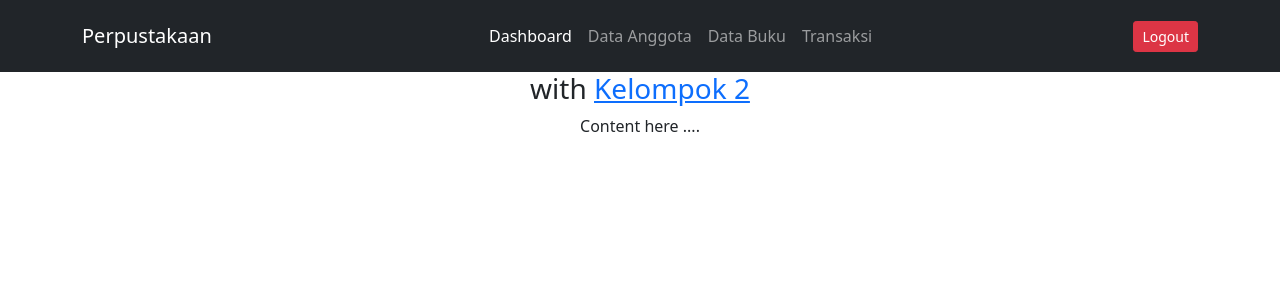
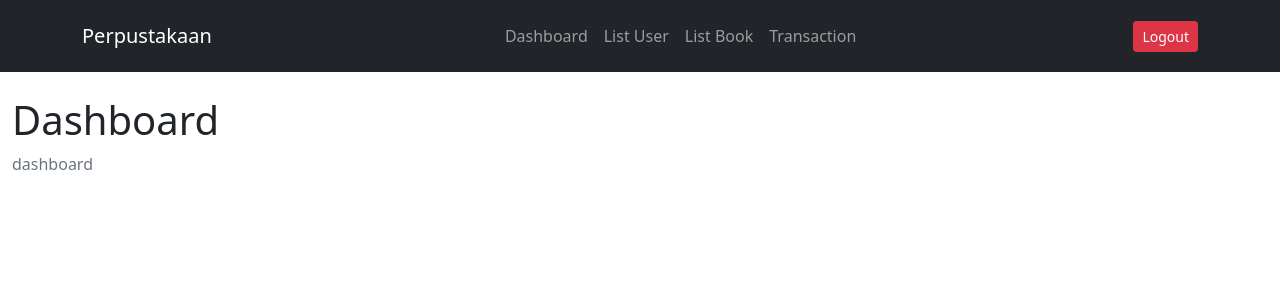
Before and after one commit to Ilhamsyah30/ti4b_kelompok-2, a PHP site: page / in a window 1280 px wide. Shown: the top 300 px of the page. Run offline with PHP 8.4, Linux system fonts and the light colour scheme; a user stored in the database is signed in; some libraries are stand-ins or nearby versions.

Commit message:
add list book

```diff
--- a/index.php
+++ b/index.php
@@ -12,7 +12,7 @@ $aksi = @$_GET['aksi'];
 
 // masih bug
 // di halaman tambah transaksi
-// di halaman transaksi/perpanjang.php
+// di halaman transaction/perpanjang.php
 ?>
 <!-- <pre>
 <?php var_dump($_SESSION['login']);  ?>
@@ -27,28 +27,28 @@ $aksi = @$_GET['aksi'];
     <meta name="author" content="" />
     <title>
         <?php
-        if($page == 'buku') {
-            if($aksi == 'tambah') {
-                echo "Tambah Buku";
-            } else if($aksi == 'ubah') {
-                echo "Ubah Buku";
+        if($page == 'book') {
+            if($aksi == 'add') {
+                echo "Add Book";
+            } else if($aksi == 'edit') {
+                echo "Edit Book";
             } else {
-                echo "Halaman Buku";
+                echo "List Book";
             }
 
-        } else if($page == 'anggota') {
-            if($aksi == 'tambah') {
-                echo "Tambah Anggota";
+        } else if($page == 'user') {
+            if($aksi == 'add') {
+                echo "Add User";
             } else if($aksi == 'ubah') {
-                echo "Ubah Anggota";
+                echo "Edit User";
             } else {
-                echo "Halaman Anggota";
+                echo "List User";
             }
-        } else if($page == 'transaksi') {
-            if($aksi == 'tambah') {
-                echo "Tambah Transaksi";
+        } else if($page == 'transaction') {
+            if($aksi == 'add') {
+                echo "Add Transaction";
             } else {
-                echo "Halaman Transaksi";
+                echo "List Transaction";
             }
         } else {
             echo "Dashboard";
@@ -72,10 +72,10 @@ $aksi = @$_GET['aksi'];
         </button>
         <div class="collapse navbar-collapse" id="navbarCollapse">
           <div class="navbar-nav mx-lg-auto">
-            <a class="nav-item nav-link active" href="index.php" aria-current="page">Dashboard</a>
-            <a class="nav-item nav-link" href="?p=anggota">Data Anggota</a>
-            <a class="nav-item nav-link" href="?p=buku">Data Buku</a>
-            <a class="nav-item nav-link" href="?p=transaksi">Transaksi</a>
+            <a class="nav-item nav-link" href="index.php" aria-current="page">Dashboard</a>
+            <a class="nav-item nav-link" href="?p=user">List User</a>
+            <a class="nav-item nav-link" href="?p=book">List Book</a>
+            <a class="nav-item nav-link" href="?p=transaction">Transaction</a>
           </div>
 
           <!-- <div class="navbar-nav ms-lg-4">
@@ -91,11 +91,54 @@ $aksi = @$_GET['aksi'];
       </div>
     </nav>
 
-    <div class="p-10 bg-surface-secondary">
-      <div class="mb-8 text-center">
-        <h3 class="mb-2">with <a href="https://github.com/webpixels/css" target="_blank">Kelompok 2</a></h3>
-        <p>Content here ....</p>
-      </div>
+    <div id="layoutSidenav_content">
+      <main>
+          <div class="container-fluid">
+              <!-- <h1 class="mt-4">Static Navigation</h1> -->
+          <?php
+
+          if($page == 'book') {
+              if($aksi == '') {
+                  require_once 'page/book/index.php';
+              } else if($aksi == 'add') {
+                  require_once 'page/book/add.php';
+              } else if($aksi == 'edit') {
+                  require_once 'page/book/edit.php';
+              } else if($aksi == 'delete') {
+                  require_once 'page/book/delete.php';
+              }
+          } else if($page == 'user') {
+              if($aksi == '') {
+                  require_once 'page/user/index.php';
+              } else if($aksi == 'add') {
+                  require_once 'page/user/add.php';
+              } else if($aksi == 'edit') {
+                  require_once 'page/user/edit.php';
+              } else if($aksi == 'delete') {
+                  require_once 'page/user/delete.php';
+              }
+          } else if($page == 'transaction') {
+              if($aksi == '') {
+                  require_once 'page/transaction/index.php';
+              } else if($aksi == 'tambah') {
+                  require_once 'page/transaction/add.php';
+              } else if($aksi == 'back') {
+                  require_once 'page/transaction/back.php';
+              } else if($aksi == 'extend') {
+                  require_once 'page/transaction/extend.php';
+              }
+          } else { ?>
+              <h1 class="mt-4">Dashboard</h1>
+              <ol class="breadcrumb mb-4">
+                  <!-- <li class="breadcrumb-item"><a href="index.php">Dashboard</a></li> -->
+                  <li class="breadcrumb-item active">dashboard</li>
+              </ol>
+          <?php
+          }
+          ?>
+
+          </div>
+      </main>
     </div>
     <script src="https://cdn.datatables.net/1.10.20/js/jquery.dataTables.min.js" crossorigin="anonymous"></script>
     <script src="https://cdn.datatables.net/1.10.20/js/dataTables.bootstrap4.min.js" crossorigin="anonymous"></script>
```
Also changed, not shown: page/book/index.php (+4 -4 lines).
